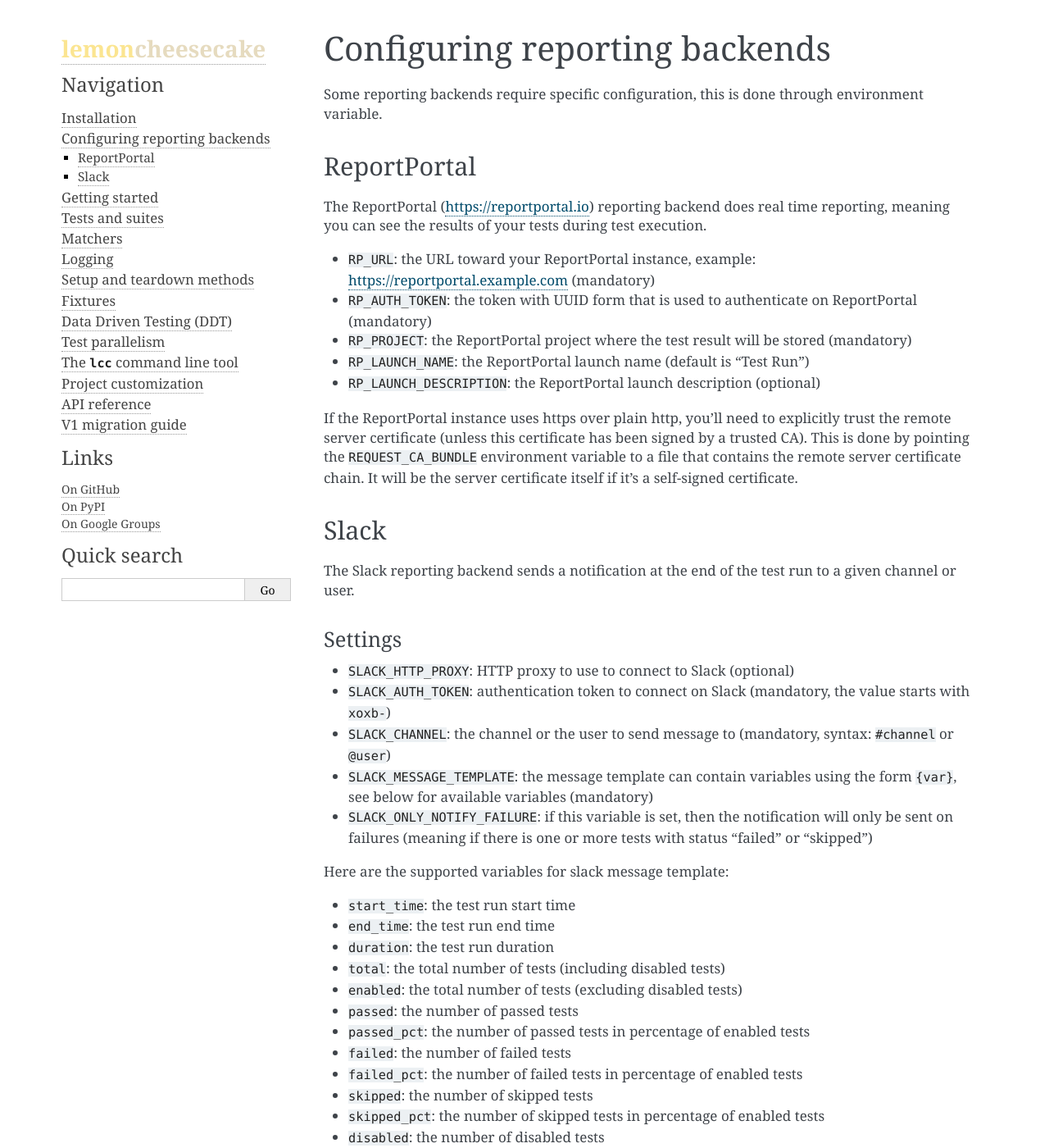
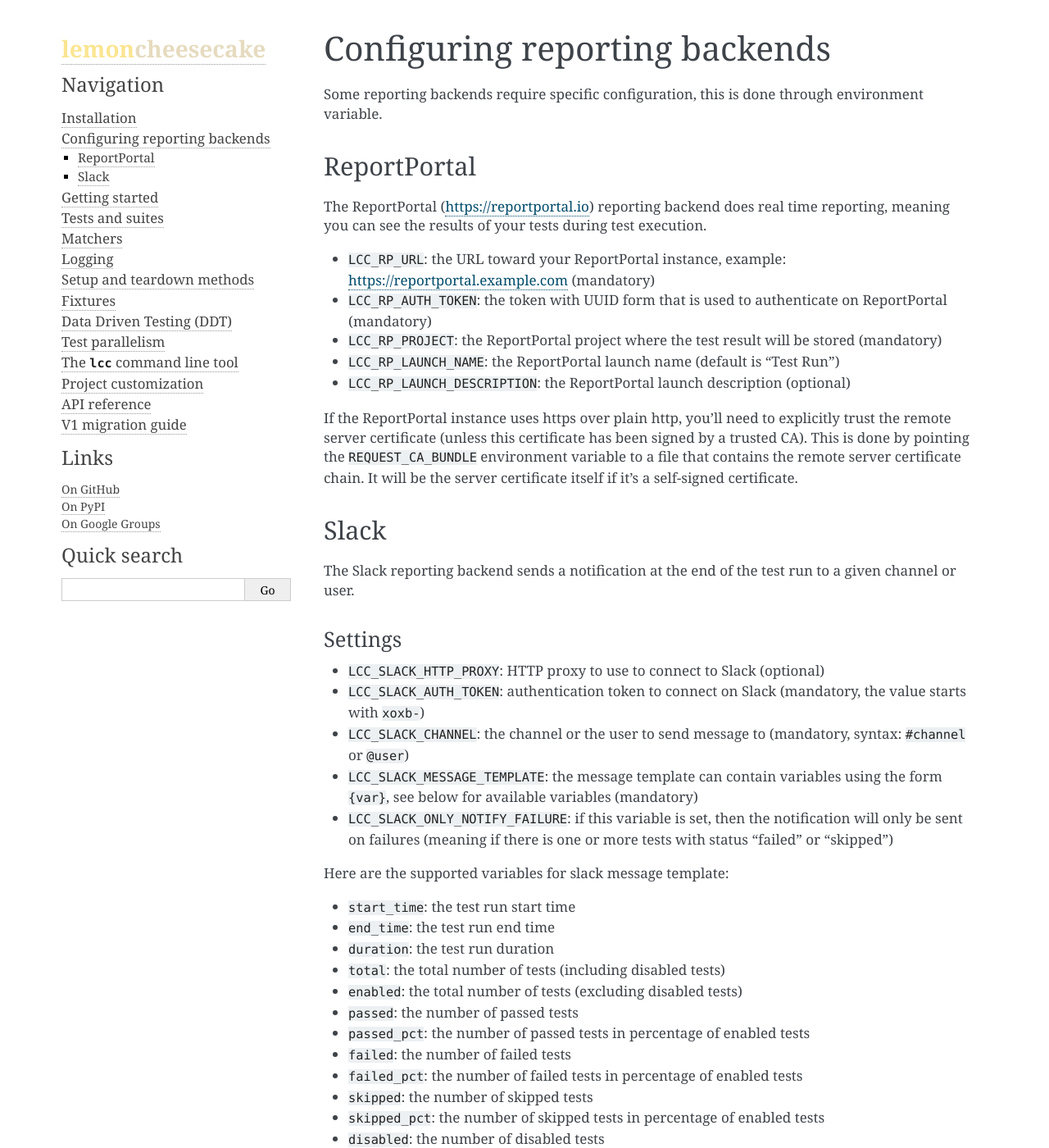
Before and after one commit to lemoncheesecake/lemoncheesecake, a Sphinx documentation site: the page built from doc/configure-reporting-backends.rst, in a window 1280 px wide and 1400 px high. Shown: the whole window at 82% size. Built offline with Sphinx 7.4.7, drawn with Linux system fonts in a browser that asks for light colours; some of the changed text lies outside the part shown.

Commit message:
Slack and ReportPortal backends: prefix environment variables by 'LCC_'

```diff
--- a/doc/configure-reporting-backends.rst
+++ b/doc/configure-reporting-backends.rst
@@ -11,15 +11,15 @@
 The ReportPortal (https://reportportal.io) reporting backend does real time reporting, meaning you can see the
 results of your tests during test execution.
 
-- ``RP_URL``: the URL toward your ReportPortal instance, example: https://reportportal.example.com (mandatory)
+- ``LCC_RP_URL``: the URL toward your ReportPortal instance, example: https://reportportal.example.com (mandatory)
 
-- ``RP_AUTH_TOKEN``: the token with UUID form that is used to authenticate on ReportPortal (mandatory)
+- ``LCC_RP_AUTH_TOKEN``: the token with UUID form that is used to authenticate on ReportPortal (mandatory)
 
-- ``RP_PROJECT``: the ReportPortal project where the test result will be stored (mandatory)
+- ``LCC_RP_PROJECT``: the ReportPortal project where the test result will be stored (mandatory)
 
-- ``RP_LAUNCH_NAME``: the ReportPortal launch name (default is "Test Run")
+- ``LCC_RP_LAUNCH_NAME``: the ReportPortal launch name (default is "Test Run")
 
-- ``RP_LAUNCH_DESCRIPTION``: the ReportPortal launch description (optional)
+- ``LCC_RP_LAUNCH_DESCRIPTION``: the ReportPortal launch description (optional)
 
 If the ReportPortal instance uses https over plain http, you'll need to explicitly trust the remote server certificate
 (unless this certificate has been signed by a trusted CA). This is done by pointing the ``REQUEST_CA_BUNDLE`` environment
@@ -34,16 +34,16 @@
 Settings
 ^^^^^^^^
 
-- ``SLACK_HTTP_PROXY``: HTTP proxy to use to connect to Slack (optional)
+- ``LCC_SLACK_HTTP_PROXY``: HTTP proxy to use to connect to Slack (optional)
 
-- ``SLACK_AUTH_TOKEN``: authentication token to connect on Slack (mandatory, the value starts with ``xoxb-``)
+- ``LCC_SLACK_AUTH_TOKEN``: authentication token to connect on Slack (mandatory, the value starts with ``xoxb-``)
 
-- ``SLACK_CHANNEL``: the channel or the user to send message to (mandatory, syntax: ``#channel`` or ``@user``)
+- ``LCC_SLACK_CHANNEL``: the channel or the user to send message to (mandatory, syntax: ``#channel`` or ``@user``)
 
-- ``SLACK_MESSAGE_TEMPLATE``: the message template can contain variables using the form ``{var}``, see below
+- ``LCC_SLACK_MESSAGE_TEMPLATE``: the message template can contain variables using the form ``{var}``, see below
   for available variables (mandatory)
 
-- ``SLACK_ONLY_NOTIFY_FAILURE``: if this variable is set, then the notification will only be sent on failures
+- ``LCC_SLACK_ONLY_NOTIFY_FAILURE``: if this variable is set, then the notification will only be sent on failures
   (meaning if there is one or more tests with status "failed" or "skipped")
 
 Here are the supported variables for slack message template:
@@ -74,7 +74,7 @@
 
 - ``disabled_pct``: the number of disabled tests in percentage of all tests
 
-An example of ``SLACK_MESSAGE_TEMPLATE``:
+An example of ``LCC_SLACK_MESSAGE_TEMPLATE``:
 
 ``MyProduct test results: {passed}/{enabled} passed ({passed_pct})``
 
--- a/doc/v1-migration-guide.rst
+++ b/doc/v1-migration-guide.rst
@@ -159,6 +159,8 @@
 for instance. In other words: the ``offline_mode`` attribute of the class ``lemoncheesecake.reporting.backends.HtmlBackend``
 has been renamed into ``fat_html`` and is now set to ``True`` by default.
 
+In Slack & ReportPortal reporting backends, all environment variables used for configuration are now prefixed by
+``LCC_``, example: ``RP_URL`` => ``LCC_RP_URL``
 
 CLI
 ---
```
Also changed, not shown: CHANGELOG.md (+5 -0 lines), 2 other files.
